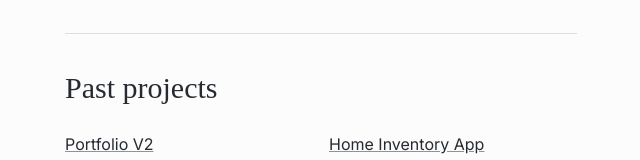
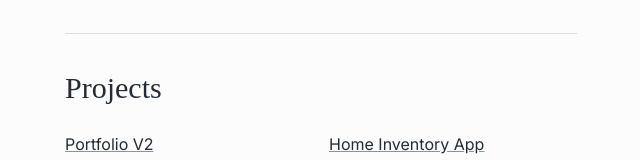
Before and after one commit to lemathurin/portfolio, a Next.js app: page /en in a window 1280 px wide. Shown: the part 868-1028 px from the top of the page, without its empty margins (319-959 px from the left). Built offline with nearby package versions, Linux system fonts and the light colour scheme; a web font is replaced by a local one.

Commit message:
Clean up translation files

```diff
--- a/messages/en.json
+++ b/messages/en.json
@@ -8,42 +8,6 @@
   "Metadata": {
     "title": "Mathurin Sekine",
     "description": "Fullstack developer, specializing in React, Next.js, and modern web technologies."
-  },
-  "intro": {
-    "title": "About me",
-    "wave": "Hey!",
-    "greeting": "I’m Mathurin Sekine, a fullstack developer currently open to new opportunities.",
-    "experience": "Previously, I worked as a frontend developer at <juisci>Juisci</juisci>, where I contributed to building and improving their web app. I recently earned my diploma in Application Design and Development (Bachelor’s level) from <ada>Ada Tech School</ada>.",
-    "project": "While I search for my next role, I’m actively working on a personal project called [project name].",
-    "skills": "My skill set includes frontend technologies like React, Next.js, and Tailwind CSS, as well as backend frameworks such as Express.js and Nest.js. I'm also comfortable using design tools like Figma, and I am capable of contributing to every stage of a project — from concept and UI design to backend architecture and implementation.",
-    "contact": "If you think I’d be a great fit for your team, feel free to reach out via <linkedin>LinkedIn</linkedin>, <twitter>Twitter</twitter>, or <mailto>email</mailto>. You can also check out my <cv>CV</cv> and <github>GitHub</github> for more about my experience and work.",
-    "closing": "Cheers,",
-    "signature": "Mathurin Sekine",
-    "more": "If you want to see a little more about me, <canvas>visit this page</canvas>."
-  },
-  "homeProjects": {
-    "recentProjectTitle": "Recent project",
-    "pastProjectsTitle": "Past projects",
-    "homeInventoryApp": {
-      "title": "Home Inventory App",
-      "description": "A full-stack web app with a modular, domain-driven architecture and RBAC-based access controls."
-    },
-    "oldPortfolio": {
-      "title": "Old portfolio",
-      "description": "V1 of this portfolio. It'll be available to view again soon."
-    },
-    "ecommerce": {
-      "title": "E-commerce website",
-      "description": "School project. My first big project with other people."
-    },
-    "dataviz": {
-      "title": "SNCF dataviz",
-      "description": "School project. My first time using an API."
-    },
-    "pico8": {
-      "title": "Pico-8",
-      "description": "My first coding project."
-    }
   },
   "canvasPage": {
     "accessibleVersion": "accessible version",
@@ -58,9 +22,5 @@
     "boatAlt": "A photo of a boat off the coast of an island with mountains.",
     "sunsetAlt": "A photo of a man walking on a beach with the sunset behind him.",
     "portfolioV1Alt": "A screenshot of my first portfolio."
-  },
-  "404": {
-    "error": "error 404",
-    "message": "This page doesn't exist. Maybe there used to be something here, but it's either gone or has been moved. I hope you'll find what you're looking for."
   }
 }
--- a/messages/fr.json
+++ b/messages/fr.json
@@ -8,42 +8,6 @@
   "Metadata": {
     "title": "Mathurin Sekine",
     "description": "Développeur fullstack spécialisé dans React, Next.js et les technologies web modernes."
-  },
-  "intro": {
-    "title": "A propos de moi",
-    "wave": "Salut !",
-    "greeting": "Je suis Mathurin Sekine, un développeur fullstack actuellement ouvert à de nouvelles opportunités.",
-    "experience": "J’ai précédemment travaillé chez <juisci>Juisci</juisci> en tant que développeur frontend, où j’ai contribué au développement et à l’amélioration de leur application web. Je suis récemment diplômé de <ada>Ada Tech School</ada> avec un titre de Concepteur Développeur d’Applications (niveau bac +3).",
-    "project": "En attendant de trouver mon prochain poste, je travaille activement sur un projet personnel nommé [nom du projet].",
-    "skills": "Je maîtrise des technologies frontend comme React, Next.js et Tailwind CSS, ainsi que des frameworks backend tels qu’Express.js et Nest.js. Je suis également à l’aise avec des outils de design comme Figma, et je suis capable de m’impliquer dans toutes les étapes d’un projet — de la conception à l’architecture backend, en passant par le design d’interface.",
-    "contact": "Si vous pensez que je pourrais être un bon ajout à votre équipe, n’hésitez pas à me contacter via <linkedin>LinkedIn</linkedin>, <twitter>Twitter</twitter> ou par <mailto>email</mailto>. Vous pouvez également consulter mon <cv>CV</cv> et mon <github>GitHub</github> pour en savoir plus sur mon parcours et mes projets.",
-    "closing": "Bonne journée,",
-    "signature": "Mathurin Sekine",
-    "more": "Si vous voulez en voir un peu plus sur moi, <canvas>allez voir cette page</canvas>."
-  },
-  "homeProjects": {
-    "recentProjectTitle": "Projet récent",
-    "pastProjectsTitle": "Projets passés",
-    "homeInventoryApp": {
-      "title": "Home Inventory App",
-      "description": "Une application web complète avec une architecture modulaire, orientée domaine et des contrôles d'accès (RBAC)."
-    },
-    "oldPortfolio": {
-      "title": "Ancien portfolio",
-      "description": "Version 1 de ce portfolio. Il sera bientôt de nouveau disponible."
-    },
-    "ecommerce": {
-      "title": "Site e-commerce",
-      "description": "Projet scolaire. Mon premier gros projet en équipe."
-    },
-    "dataviz": {
-      "title": "Dataviz SNCF",
-      "description": "Projet scolaire. Ma première utilisation d'une API."
-    },
-    "pico8": {
-      "title": "Pico-8",
-      "description": "Mon tout premier projet de code."
-    }
   },
   "canvasPage": {
     "accessibleVersion": "version accessible",
@@ -58,9 +22,5 @@
     "boatAlt": "Une photo d'un bateau au large d'une île avec des montagnes.",
     "sunsetAlt": "Une photo d'un homme marchant sur une plage avec le coucher de soleil derrière lui.",
     "portfolioV1Alt": "Une capture d'écran de mon premier portfolio."
-  },
-  "404": {
-    "error": "erreur 404",
-    "message": "Cette page n'existe pas. Il y avait peut-être quelque chose ici avant, mais ça a été supprimé ou déplacé. J'espère que vous trouverez ce que vous cherchez."
   }
 }
--- a/src/app/[locale]/page.tsx
+++ b/src/app/[locale]/page.tsx
@@ -44,7 +44,7 @@ export default async function Home() {
         aria-labelledby="past-projects-heading"
       >
         <h2 className="font-serif text-3xl" id="past-projects-heading">
-          {t("homeProjects.pastProjectsTitle")}
+          {t("projects")}
         </h2>
         <div className="mt-[1em] grid gap-4 mask-b-from-0 sm:grid-cols-2 sm:mask-b-from-15%">
           {pastProjects.slice(0).map((project) => (
```
